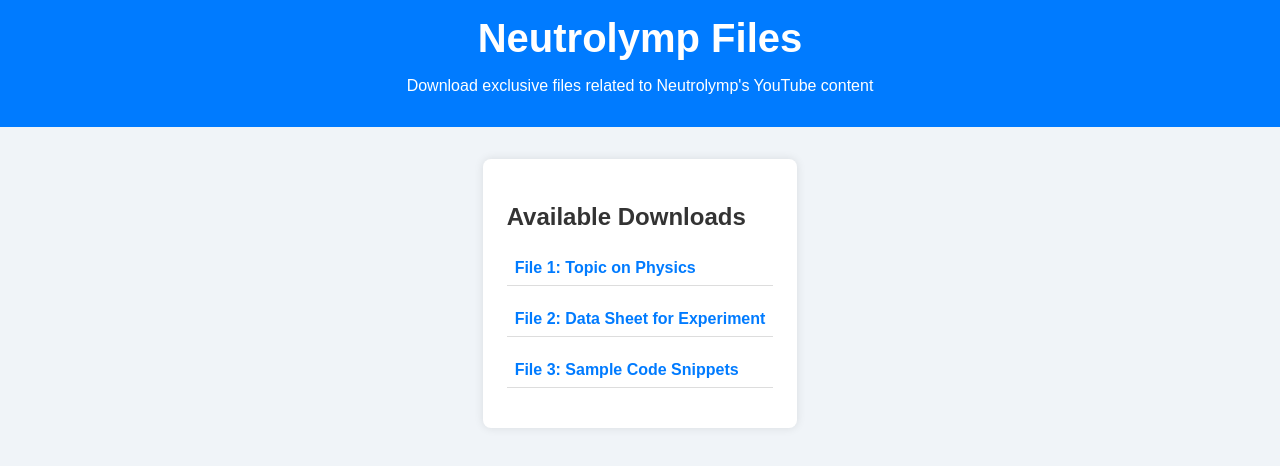
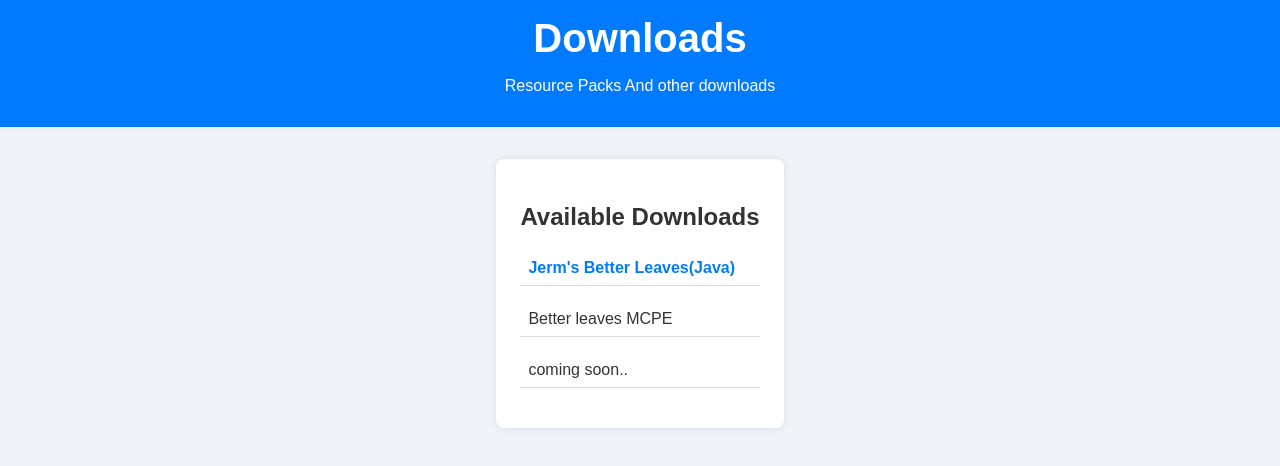
Before and after one commit to neutrolymp/Hub, a plain HTML site: page index.html in a window 1280 px wide. Drawn offline with Linux system fonts and the light colour scheme.

Commit message:
Update index.html

```diff
--- a/index.html
+++ b/index.html
@@ -55,16 +55,16 @@
 <body>
 
     <header>
-        <h1>Neutrolymp Files</h1>
-        <p>Download exclusive files related to Neutrolymp's YouTube content</p>
+        <h1>Downloads</h1>
+        <p>Resource Packs And other downloads</p>
     </header>
 
     <div class="content">
         <h2>Available Downloads</h2>
         <ul class="file-list">
-            <li><a href="file1.zip" download>File 1: Topic on Physics</a></li>
-            <li><a href="file2.zip" download>File 2: Data Sheet for Experiment</a></li>
-            <li><a href="file3.zip" download>File 3: Sample Code Snippets</a></li>
+            <li><a href="file1.zip" download>Jerm's Better Leaves(Java)</a></li>
+            <li><a href="file2.zip" download></a>Better leaves MCPE</li>
+            <li><a href="file3.zip" download></a>coming soon..</li>
             <!-- Add more files as needed -->
         </ul>
     </div>
```
